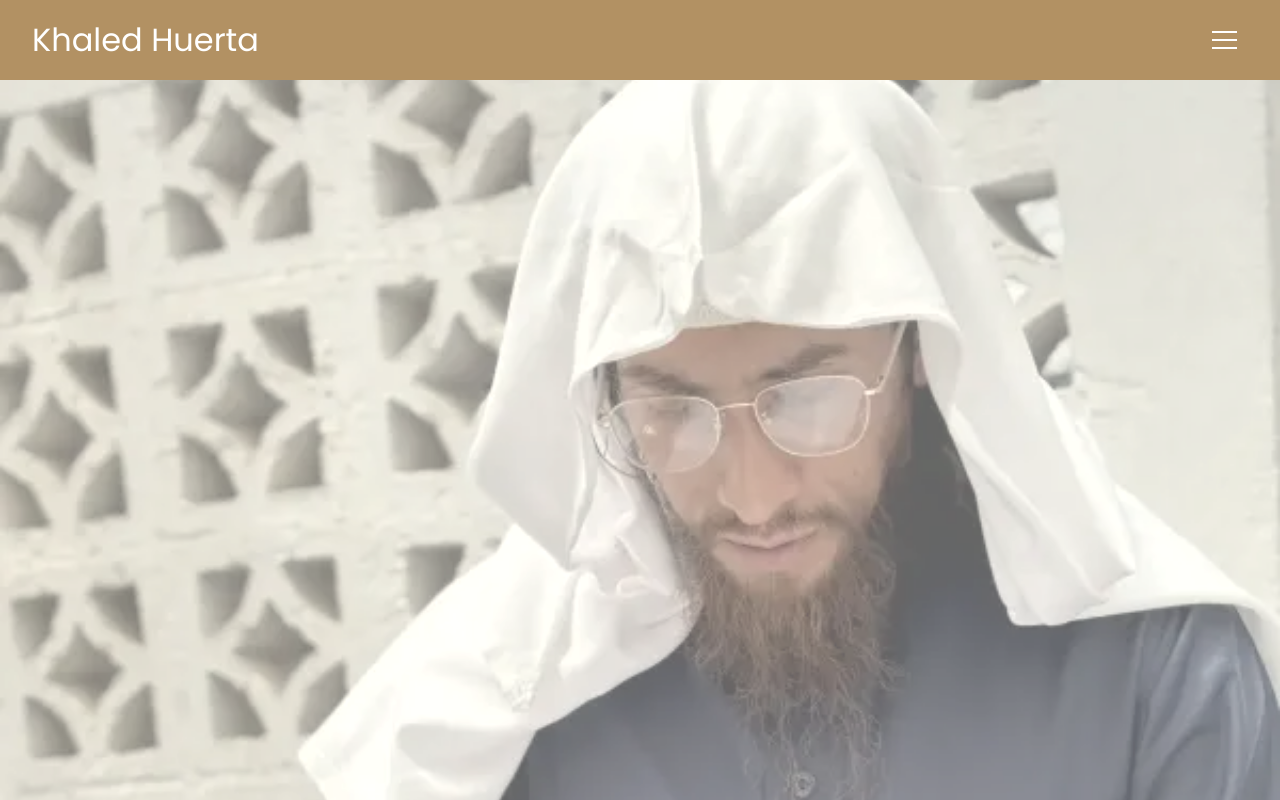
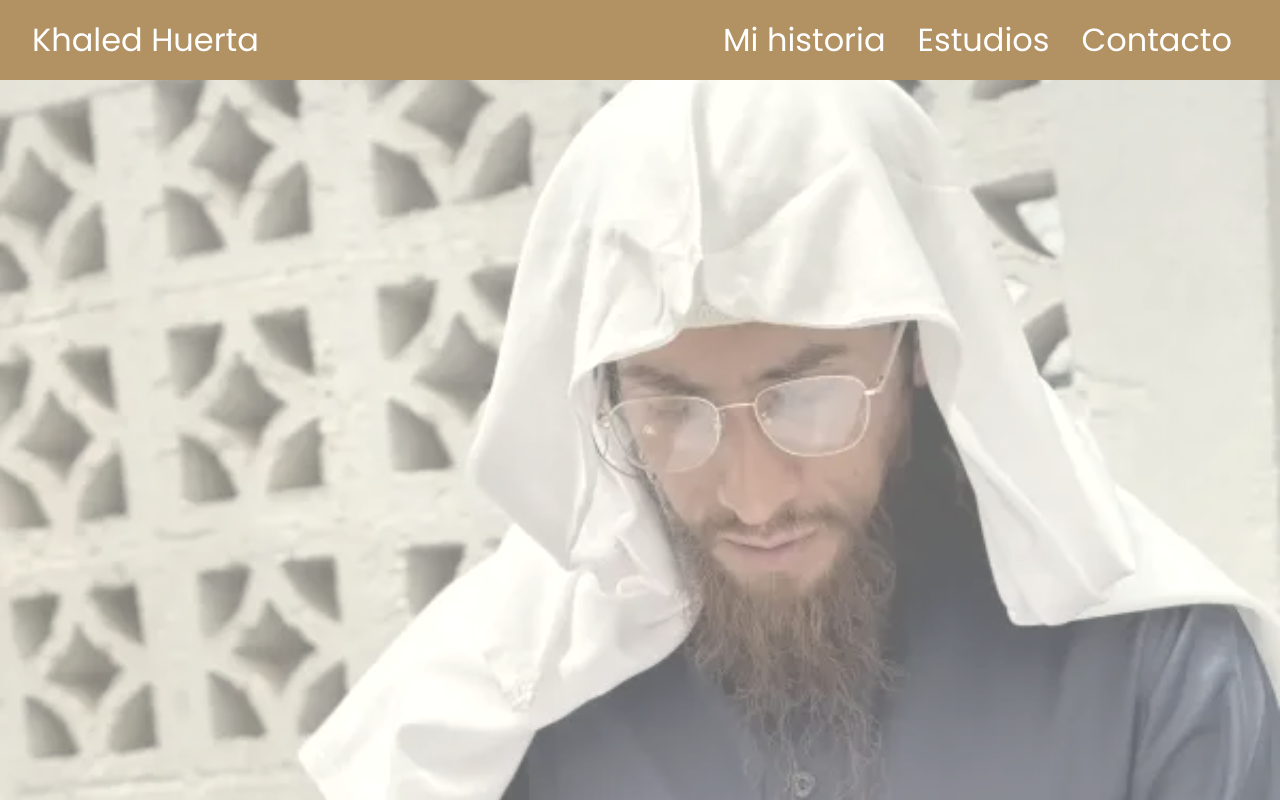
Before and after one commit to nlgarcia84/khaled-huerta, a React (Vite) app: page / in a window 1280 px wide. Shown: the top 800 px of the page. Built offline with nearby package versions, Linux system fonts and the light colour scheme.

Commit message:
media queries navbar

```diff
--- a/src/components/Header.jsx
+++ b/src/components/Header.jsx
@@ -4,6 +4,7 @@ import FloatMenu from './FloatMenu';
 import Hamburger from 'hamburger-react';
 import { Link } from 'react-router-dom';
 import { device } from '../styles/device';
+import { Navbar } from './Navbar';
 
 const HeaderBox = styled.div`
   position: fixed;
@@ -31,6 +32,9 @@ const Logo = styled.div`
 
 const Menu = styled.div`
   padding: 0 1em;
+  @media ${device.laptop} {
+    display: none;
+  }
 `;
 
 const Header = () => {
@@ -48,6 +52,7 @@ const Header = () => {
             <p>Khaled Huerta</p>
           </Link>
         </Logo>
+        <Navbar />
         <Menu>
           <Hamburger size={25} toggled={isOpen} toggle={toggleFloat} />
         </Menu>
--- /dev/null
+++ b/src/components/Navbar.jsx
@@ -0,0 +1,52 @@
+import React from 'react';
+import styled from 'styled-components';
+import { Link } from 'react-router-dom';
+import { device } from '../styles/device';
+
+const NavMenu = styled.ul`
+  @media ${device.mobileS} {
+    display: none;
+  }
+  @media ${device.laptop} {
+    display: flex;
+    list-style: none;
+    padding: 1em;
+  }
+`;
+
+const NavItem = styled.li`
+  padding: 0.5em;
+`;
+
+export const Navbar = () => {
+  return (
+    <>
+      <NavMenu>
+        <NavItem>
+          <Link
+            style={{ textDecoration: 'none', color: 'inherit' }}
+            to="/about"
+          >
+            Mi historia
+          </Link>
+        </NavItem>
+        <NavItem>
+          <Link
+            style={{ textDecoration: 'none', color: 'inherit' }}
+            to="/myStudies"
+          >
+            Estudios
+          </Link>
+        </NavItem>
+        <NavItem>
+          <Link
+            style={{ textDecoration: 'none', color: 'inherit' }}
+            to="/contact"
+          >
+            Contacto
+          </Link>
+        </NavItem>
+      </NavMenu>
+    </>
+  );
+};
```
